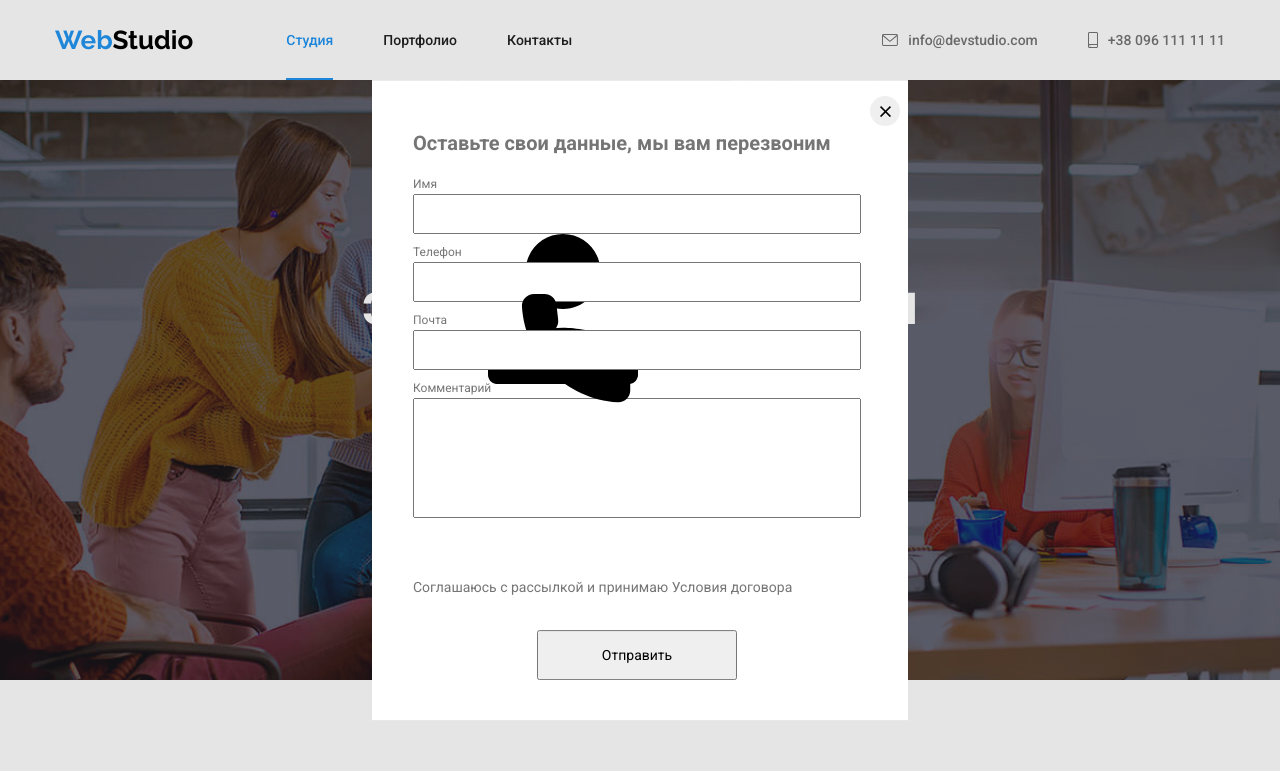
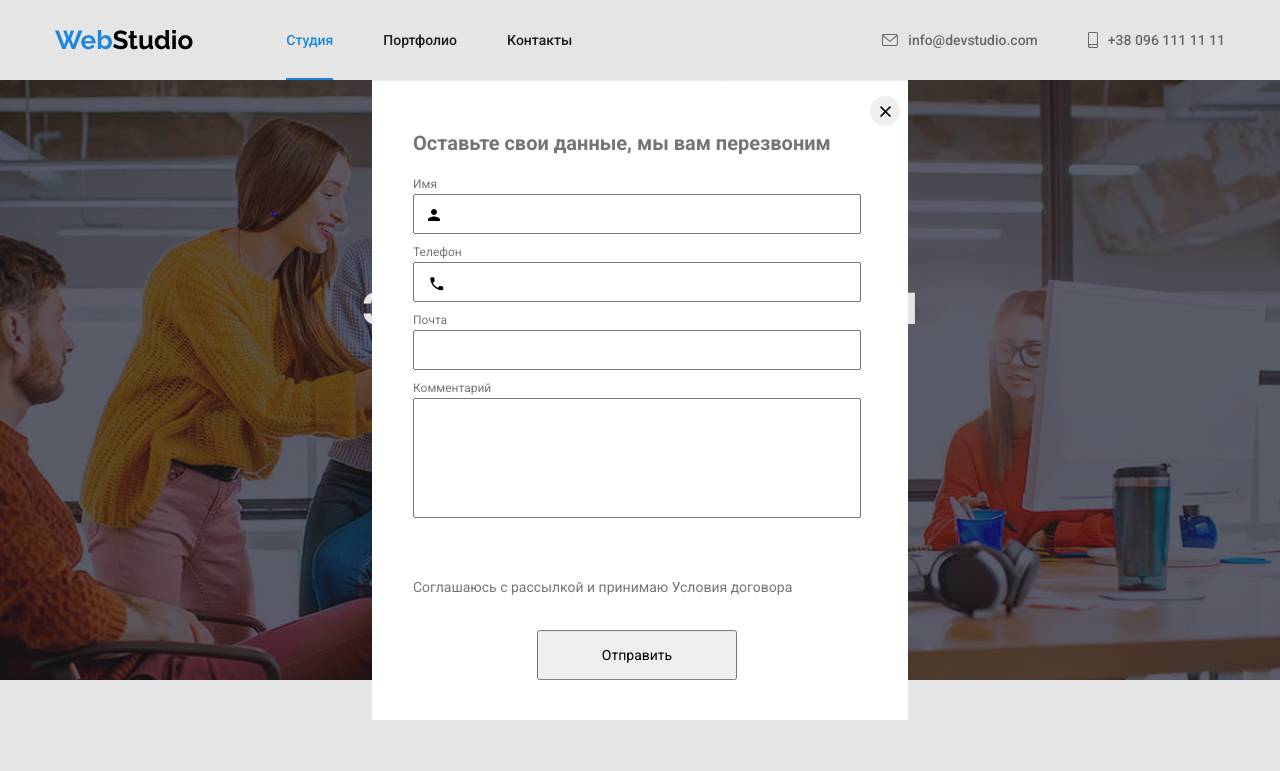
Before and after one commit to Tetiana-Vakhovska/Grevah, a plain HTML site: page index.html in a window 1280 px wide. Both pictures are taken after a click on the button "Заказать услугу". Shown: the top 771 px of the page. Drawn offline with nearby package versions, Linux system fonts and the light colour scheme; files whose address does not match are found by name.

Commit message:
Update index.html
index

```diff
--- a/index.html
+++ b/index.html
@@ -473,12 +473,12 @@
 
 
           <ul>
-            <form action="">
+            <form action=""></form>
             <li class="modal-section">
               <label  class="label-text" for="name"></label>Имя</label><br>
               <input class="input" type="text" name="name" id="name" />
-              <span class="icon-email" >
-                <svg class="icon-email-size">
+              <span class="icon-name" >
+                <svg class="icon-name-size">
             <use href="./images/icons.svg#vector"></use>
           </svg>
               </span>
@@ -487,7 +487,7 @@
               <label class="label-text" for="tel">Телефон</label><br>
               <input class="input" type="tel" name="tel" id="tel" />
                <span class="icon-tel" >
-                <svg class="icon-email-size">
+                <svg class="icon-tel-size">
             <use href="./images/icons.svg#phone"></use>
           </svg>
               </span>
```
